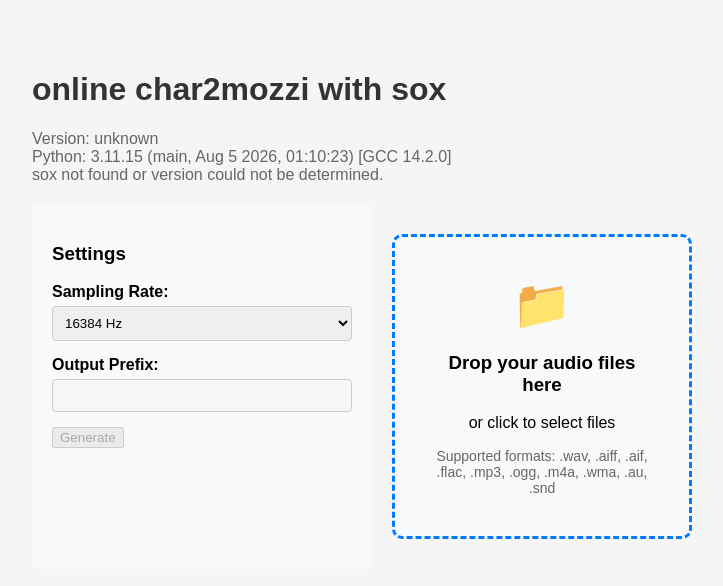
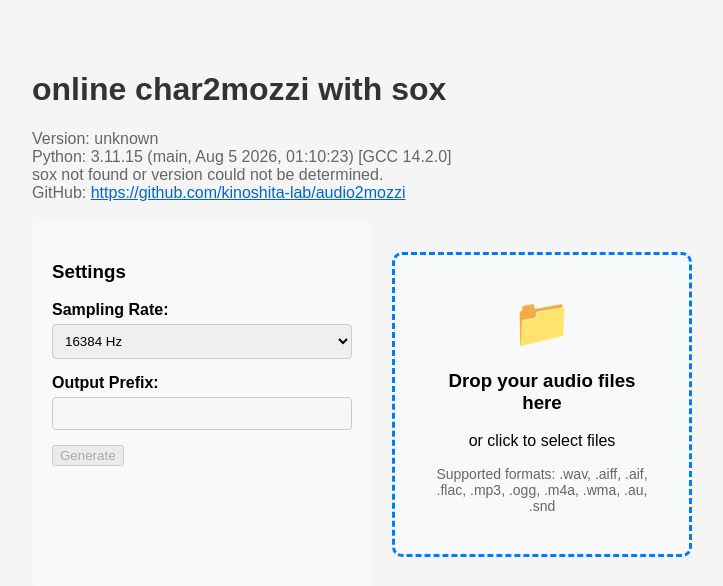
Before and after one commit to kinoshita-lab/audio2mozzi, a Flask app: page / in a window 1280 px wide. Shown: the top 586 px of the page, without its empty margins (18-741 px from the left). Run offline with Flask 3, Linux system fonts and the light colour scheme.

Commit message:
Add GitHub repository link to the web interface

```diff
--- a/templates/index.html
+++ b/templates/index.html
@@ -13,6 +13,7 @@
             <p style="margin: 0; color: #666;">Version: {{ app_version }}</p>
             <p style="margin: 0; color: #666;">Python: {{ python_version }}</p>
             <p style="margin: 0; color: #666;">{{ sox_version }}</p>
+            <p style="margin: 0; color: #666;">GitHub: <a href="https://github.com/kinoshita-lab/audio2mozzi" target="_blank" style="color: #0066cc;">https://github.com/kinoshita-lab/audio2mozzi</a></p>
         </div>
 
         <div class="main-content">
```
